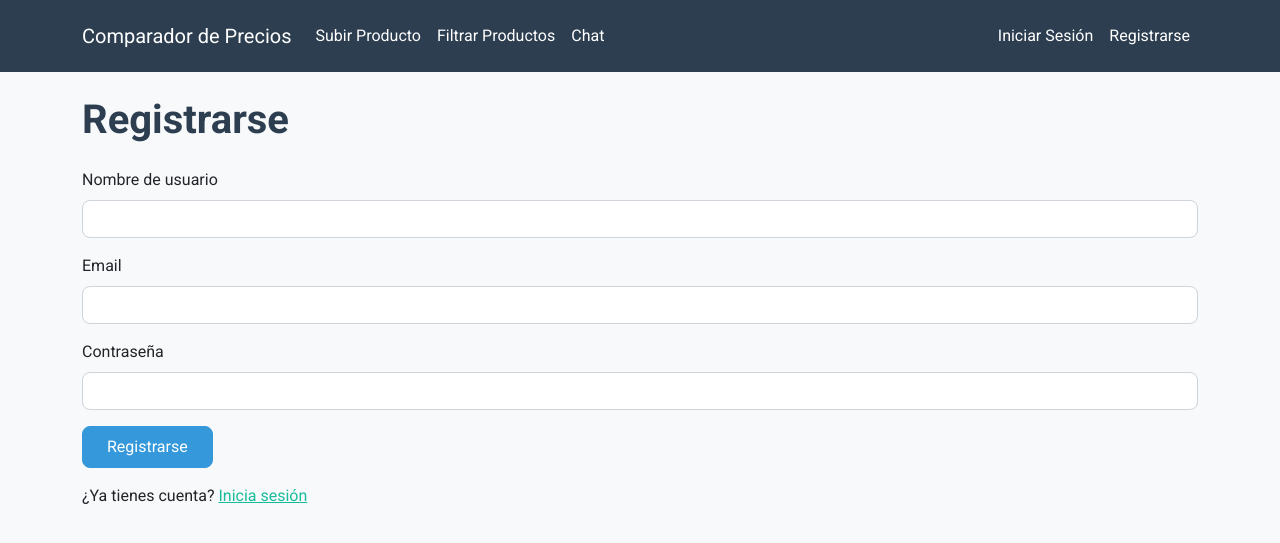
After one commit to NicolasBlancoDEV/app-comparador-precio-nueva, a Flask app: page /register in a window 1280 px wide. The commit adds this page. Shown: the top 543 px of the page. Run offline with Flask 3, Linux system fonts and the light colour scheme; some libraries are stand-ins or nearby versions.

Commit message:
Añadir autenticación para el chat y mejorar el diseño de la app

```diff
--- a/app.py
+++ b/app.py
@@ -2,10 +2,38 @@ from flask import Flask, render_template, request, redirect, url_for, flash, sen
 import sqlite3
 import os
 from datetime import datetime
+from werkzeug.security import generate_password_hash, check_password_hash
+from flask_login import LoginManager, UserMixin, login_user, login_required, logout_user, current_user
 
 app = Flask(__name__)
 app.config['SECRET_KEY'] = 'supersecretkey'
 DATABASE = '/opt/render/project/src/database.db'
+
+# Configurar Flask-Login
+login_manager = LoginManager()
+login_manager.init_app(app)
+login_manager.login_view = 'login'
+
+# Modelo de usuario para Flask-Login
+class User(UserMixin):
+    def __init__(self, id, username, email):
+        self.id = id
+        self.username = username
+        self.email = email
+
+@login_manager.user_loader
+def load_user(user_id):
+    try:
+        with get_db_connection() as conn:
+            c = conn.cursor()
+            c.execute('SELECT id, username, email FROM users WHERE id = ?', (user_id,))
+            user = c.fetchone()
+            if user:
+                return User(user[0], user[1], user[2])
+            return None
+    except sqlite3.Error as e:
+        print(f"Error al cargar usuario: {e}")
+        return None
 
 # Filtro para formatear precios
 @app.template_filter('format_price')
@@ -21,11 +49,12 @@ def get_db_connection():
         print(f"Error al conectar a la base de datos: {e}")
         raise e
 
-# Crear la tabla de productos y chat
+# Crear las tablas
 def init_db():
     try:
         with get_db_connection() as conn:
             c = conn.cursor()
+            # Tabla de productos
             c.execute('''CREATE TABLE IF NOT EXISTS products (
                 id INTEGER PRIMARY KEY AUTOINCREMENT,
                 name TEXT NOT NULL,
@@ -34,12 +63,20 @@ def init_db():
                 place TEXT NOT NULL,
                 upload_date TEXT NOT NULL
             )''')
-            # Tabla para mensajes del chat
+            # Tabla de usuarios
+            c.execute('''CREATE TABLE IF NOT EXISTS users (
+                id INTEGER PRIMARY KEY AUTOINCREMENT,
+                username TEXT NOT NULL UNIQUE,
+                password TEXT NOT NULL,
+                email TEXT NOT NULL UNIQUE
+            )''')
+            # Tabla de mensajes del chat (modificada para usar user_id)
             c.execute('''CREATE TABLE IF NOT EXISTS chat_messages (
                 id INTEGER PRIMARY KEY AUTOINCREMENT,
-                username TEXT NOT NULL,
+                user_id INTEGER NOT NULL,
                 message TEXT NOT NULL,
-                timestamp TEXT NOT NULL
+                timestamp TEXT NOT NULL,
+                FOREIGN KEY (user_id) REFERENCES users(id)
             )''')
             conn.commit()
         print("Base de datos inicializada correctamente")
@@ -50,6 +87,75 @@ def init_db():
 @app.route('/manifest.json')
 def serve_manifest():
     return send_from_directory('static', 'manifest.json')
+
+# Registro de usuarios
+@app.route('/register', methods=['GET', 'POST'])
+def register():
+    if request.method == 'POST':
+        username = request.form['username']
+        password = request.form['password']
+        email = request.form['email']
+
+        if not (username and password and email):
+            flash('Por favor, completa todos los campos.')
+            return redirect(url_for('register'))
+
+        try:
+            with get_db_connection() as conn:
+                c = conn.cursor()
+                c.execute('SELECT id FROM users WHERE username = ? OR email = ?', (username, email))
+                existing_user = c.fetchone()
+                if existing_user:
+                    flash('El nombre de usuario o email ya está registrado.')
+                    return redirect(url_for('register'))
+
+                hashed_password = generate_password_hash(password)
+                c.execute('INSERT INTO users (username, password, email) VALUES (?, ?, ?)',
+                          (username, hashed_password, email))
+                conn.commit()
+            flash('Registro exitoso. Por favor, inicia sesión.')
+            return redirect(url_for('login'))
+        except sqlite3.Error as e:
+            flash(f'Error al registrarte: {e}')
+            print(f"Error al registrar usuario: {e}")
+            return redirect(url_for('register'))
+
+    return render_template('register.html')
+
+# Inicio de sesión
+@app.route('/login', methods=['GET', 'POST'])
+def login():
+    if request.method == 'POST':
+        username = request.form['username']
+        password = request.form['password']
+
+        try:
+            with get_db_connection() as conn:
+                c = conn.cursor()
+                c.execute('SELECT id, username, password, email FROM users WHERE username = ?', (username,))
+                user = c.fetchone()
+                if user and check_password_hash(user[2], password):
+                    user_obj = User(user[0], user[1], user[3])
+                    login_user(user_obj)
+                    flash('Inicio de sesión exitoso.')
+                    return redirect(url_for('index'))
+                else:
+                    flash('Nombre de usuario o contraseña incorrectos.')
+                    return redirect(url_for('login'))
+        except sqlite3.Error as e:
+            flash(f'Error al iniciar sesión: {e}')
+            print(f"Error al iniciar sesión: {e}")
+            return redirect(url_for('login'))
+
+    return render_template('login.html')
+
+# Cierre de sesión
+@app.route('/logout')
+@login_required
+def logout():
+    logout_user()
+    flash('Has cerrado sesión.')
+    return redirect(url_for('index'))
 
 # Página principal (productos ordenados por fecha)
 @app.route('/')
@@ -78,7 +184,6 @@ def upload():
             flash('Por favor, completa todos los campos.')
             return redirect(url_for('upload'))
 
-        # Validar y convertir el precio
         try:
             price = float(price)
             if price < 0:
@@ -133,22 +238,22 @@ def filter_products():
             print(f"Error al cargar productos: {e}")
     return render_template('filter.html', products=products, search_query=search_query)
 
-# Chat universal
+# Chat universal (restringido a usuarios autenticados)
 @app.route('/chat', methods=['GET', 'POST'])
+@login_required
 def chat():
     if request.method == 'POST':
-        username = request.form['username']
         message = request.form['message']
 
-        if not (username and message):
-            flash('Por favor, completa todos los campos.')
+        if not message:
+            flash('Por favor, escribe un mensaje.')
             return redirect(url_for('chat'))
 
         try:
             with get_db_connection() as conn:
                 c = conn.cursor()
-                c.execute('INSERT INTO chat_messages (username, message, timestamp) VALUES (?, ?, ?)',
-                          (username, message, datetime.now().strftime('%Y-%m-%d %H:%M:%S')))
+                c.execute('INSERT INTO chat_messages (user_id, message, timestamp) VALUES (?, ?, ?)',
+                          (current_user.id, message, datetime.now().strftime('%Y-%m-%d %H:%M:%S')))
                 conn.commit()
             flash('Mensaje enviado!')
             return redirect(url_for('chat'))
@@ -160,7 +265,10 @@ def chat():
     try:
         with get_db_connection() as conn:
             c = conn.cursor()
-            c.execute('SELECT username, message, timestamp FROM chat_messages ORDER BY timestamp DESC LIMIT 50')
+            c.execute('''SELECT u.username, cm.message, cm.timestamp
+                         FROM chat_messages cm
+                         JOIN users u ON cm.user_id = u.id
+                         ORDER BY cm.timestamp DESC LIMIT 50''')
             messages = c.fetchall()
     except sqlite3.Error as e:
         flash(f'Error al cargar los mensajes: {e}')
--- a/requirements.txt
+++ b/requirements.txt
@@ -1,3 +1,4 @@
 flask
 gunicorn
 Werkzeug
+Flask-Login
--- a/static/css/styles.css
+++ b/static/css/styles.css
@@ -1,28 +1,101 @@
+/* Estilos generales */
 body {
+    font-family: 'Roboto', sans-serif;
     background-color: #f8f9fa;
 }
 
-.navbar {
-    box-shadow: 0 2px 4px rgba(0, 0, 0, 0.1);
+h2, h3 {
+    color: #2C3E50;
+    font-weight: 700;
+    margin-bottom: 1.5rem;
 }
 
+/* Estilos para las tarjetas de productos */
 .card {
-    transition: transform 0.2s;
+    transition: transform 0.3s ease, box-shadow 0.3s ease;
+    border: none;
+    border-radius: 10px;
+    overflow: hidden;
+    background-color: #ffffff;
+    box-shadow: 0 4px 6px rgba(0, 0, 0, 0.1);
 }
 
 .card:hover {
-    transform: scale(1.05);
+    transform: translateY(-5px);
+    box-shadow: 0 6px 12px rgba(0, 0, 0, 0.15);
 }
 
-.card-img-top {
-    height: 200px;
-    object-fit: cover;
+.card-title {
+    color: #34495E;
+    font-size: 1.25rem;
+    font-weight: 600;
 }
 
-.alert {
-    margin-bottom: 20px;
+.card-text {
+    color: #7F8C8D;
+    font-size: 0.95rem;
 }
 
-.btn-sm {
-    margin-right: 5px;
+/* Estilos para formularios */
+.form-control {
+    border-radius: 8px;
+    border: 1px solid #ced4da;
+    transition: border-color 0.3s ease;
 }
+
+.form-control:focus {
+    border-color: #3498DB;
+    box-shadow: 0 0 5px rgba(52, 152, 219, 0.3);
+}
+
+.btn-primary {
+    background-color: #3498DB;
+    border-color: #3498DB;
+    border-radius: 8px;
+    padding: 0.5rem 1.5rem;
+    transition: background-color 0.3s ease;
+}
+
+.btn-primary:hover {
+    background-color: #2980B9;
+    border-color: #2980B9;
+}
+
+/* Estilos para el chat */
+.chat-messages {
+    background-color: #ffffff;
+    border-radius: 10px;
+    box-shadow: 0 4px 6px rgba(0, 0, 0, 0.1);
+    padding: 1.5rem;
+}
+
+.message {
+    background-color: #ECF0F1;
+    border-radius: 8px;
+    padding: 0.75rem;
+    margin-bottom: 1rem;
+    transition: background-color 0.3s ease;
+}
+
+.message:hover {
+    background-color: #D5DBDB;
+}
+
+.message strong {
+    color: #2C3E50;
+}
+
+.message small {
+    color: #95A5A6;
+}
+
+/* Ajustes responsivos */
+@media (max-width: 576px) {
+    .card {
+        margin-bottom: 1.5rem;
+    }
+
+    h2, h3 {
+        font-size: 1.5rem;
+    }
+}
--- a/templates/base.html
+++ b/templates/base.html
@@ -4,27 +4,38 @@
     <meta charset="UTF-8">
     <meta name="viewport" content="width=device-width, initial-scale=1.0">
     <title>Comparador de Precios</title>
-    <link href="https://cdn.jsdelivr.net/npm/bootstrap@5.3.2/dist/css/bootstrap.min.css" rel="stylesheet">
+    <!-- Usar Bootswatch Flatly -->
+    <link href="https://cdn.jsdelivr.net/npm/bootswatch@5.3.2/dist/flatly/bootstrap.min.css" rel="stylesheet">
     <link rel="stylesheet" href="{{ url_for('static', filename='css/styles.css') }}">
     <!-- PWA Metadatos -->
     <link rel="manifest" href="{{ url_for('static', filename='manifest.json') }}">
-    <meta name="theme-color" content="#ffffff">
+    <meta name="theme-color" content="#2C3E50">
     <meta name="apple-mobile-web-app-capable" content="yes">
     <meta name="apple-mobile-web-app-status-bar-style" content="black">
     <link rel="apple-touch-icon" href="{{ url_for('static', filename='icons/icon-192x192.png') }}">
+    <link href="https://fonts.googleapis.com/css2?family=Roboto:wght@400;700&display=swap" rel="stylesheet">
 </head>
 <body>
-    <nav class="navbar navbar-expand-lg navbar-light bg-light">
+    <nav class="navbar navbar-expand-lg navbar-dark bg-primary">
         <div class="container">
             <a class="navbar-brand" href="/">Comparador de Precios</a>
             <button class="navbar-toggler" type="button" data-bs-toggle="collapse" data-bs-target="#navbarNav" aria-controls="navbarNav" aria-expanded="false" aria-label="Toggle navigation">
                 <span class="navbar-toggler-icon"></span>
             </button>
             <div class="collapse navbar-collapse" id="navbarNav">
-                <div class="navbar-nav">
+                <div class="navbar-nav me-auto">
                     <a class="nav-link" href="{{ url_for('upload') }}">Subir Producto</a>
                     <a class="nav-link" href="{{ url_for('filter_products') }}">Filtrar Productos</a>
                     <a class="nav-link" href="{{ url_for('chat') }}">Chat</a>
+                </div>
+                <div class="navbar-nav">
+                    {% if current_user.is_authenticated %}
+                        <span class="nav-link">Hola, {{ current_user.username }}</span>
+                        <a class="nav-link" href="{{ url_for('logout') }}">Cerrar Sesión</a>
+                    {% else %}
+                        <a class="nav-link" href="{{ url_for('login') }}">Iniciar Sesión</a>
+                        <a class="nav-link" href="{{ url_for('register') }}">Registrarse</a>
+                    {% endif %}
                 </div>
             </div>
         </div>
@@ -33,7 +44,10 @@
         {% with messages = get_flashed_messages() %}
             {% if messages %}
                 {% for message in messages %}
-                    <div class="alert alert-info">{{ message }}</div>
+                    <div class="alert alert-info alert-dismissible fade show" role="alert">
+                        {{ message }}
+                        <button type="button" class="btn-close" data-bs-dismiss="alert" aria-label="Close"></button>
+                    </div>
                 {% endfor %}
             {% endif %}
         {% endwith %}
--- a/templates/filter.html
+++ b/templates/filter.html
@@ -19,9 +19,9 @@
                     <div class="card-body">
                         <h5 class="card-title">{{ product[1] }} - {{ product[2] }}</h5>
                         <p class="card-text">
-                            Precio: {{ product[3]|format_price }}<br>
-                            Lugar: {{ product[4] }}<br>
-                            Fecha: {{ product[5] }}
+                            <strong>Precio:</strong> {{ product[3]|format_price }}<br>
+                            <strong>Lugar:</strong> {{ product[4] }}<br>
+                            <strong>Fecha:</strong> {{ product[5] }}
                         </p>
                     </div>
                 </div>
--- a/templates/index.html
+++ b/templates/index.html
@@ -11,9 +11,9 @@
                     <div class="card-body">
                         <h5 class="card-title">{{ product[1] }} - {{ product[2] }}</h5>
                         <p class="card-text">
-                            Precio: {{ product[3]|format_price }}<br>
-                            Lugar: {{ product[4] }}<br>
-                            Fecha: {{ product[5] }}
+                            <strong>Precio:</strong> {{ product[3]|format_price }}<br>
+                            <strong>Lugar:</strong> {{ product[4] }}<br>
+                            <strong>Fecha:</strong> {{ product[5] }}
                         </p>
                     </div>
                 </div>
--- /dev/null
+++ b/templates/register.html
@@ -0,0 +1,21 @@
+{% extends 'base.html' %}
+
+{% block content %}
+<h2>Registrarse</h2>
+<form method="POST" class="mt-4">
+    <div class="mb-3">
+        <label for="username" class="form-label">Nombre de usuario</label>
+        <input type="text" class="form-control" id="username" name="username" required>
+    </div>
+    <div class="mb-3">
+        <label for="email" class="form-label">Email</label>
+        <input type="email" class="form-control" id="email" name="email" required>
+    </div>
+    <div class="mb-3">
+        <label for="password" class="form-label">Contraseña</label>
+        <input type="password" class="form-control" id="password" name="password" required>
+    </div>
+    <button type="submit" class="btn btn-primary">Registrarse</button>
+    <p class="mt-3">¿Ya tienes cuenta? <a href="{{ url_for('login') }}">Inicia sesión</a></p>
+</form>
+{% endblock %}
```
Also changed, not shown: templates/chat.html (+6 -6 lines), templates/login.html (added, +17 -0 lines).
